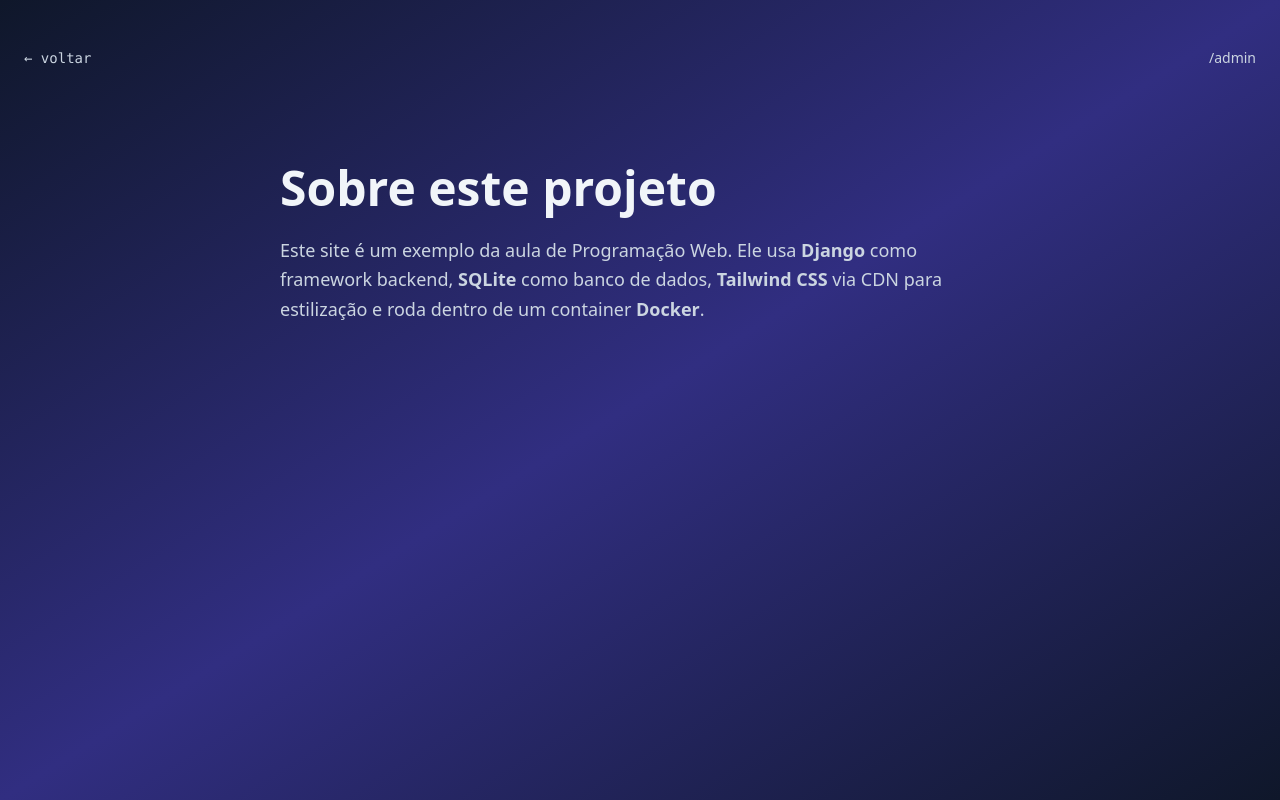
After one commit to estebanalfsa/demo-django, a Django app: page /sobre/ in a window 1280 px wide. The commit adds this page. Run offline with Django 5.2, Linux system fonts and the light colour scheme; some libraries are stand-ins or nearby versions.

Commit message:
Trocando Template - Pagina Sobre

```diff
--- a/home/urls.py
+++ b/home/urls.py
@@ -4,4 +4,5 @@
 
 urlpatterns = [
     path("", views.index, name="index"),
+    path("sobre/", views.sobre, name="sobre"),       # ← nova rota
 ]
--- a/home/views.py
+++ b/home/views.py
@@ -6,3 +6,7 @@
 def index(request):
     mensagens = Mensagem.objects.all()
     return render(request, "home/index.html", {"mensagens": mensagens})
+
+
+def sobre(request):                                   # ← nova view
+    return render(request, "home/sobre.html")
--- a/templates/home/index.html
+++ b/templates/home/index.html
@@ -6,7 +6,7 @@
     <title>Demo Django + Tailwind</title>
     <script src="https://cdn.tailwindcss.com"></script>
 </head>
-<body class="bg-gradient-to-br from-slate-900 via-indigo-900 to-slate-900 min-h-screen text-slate-100">
+<body class="bg-gradient-to-br from-emerald-900 via-teal-900 to-slate-900 ...">
 
     <header class="container mx-auto px-6 py-12">
         <nav class="flex items-center justify-between">
@@ -15,6 +15,7 @@
                 <span class="font-mono text-sm text-slate-300">demo-django</span>
             </div>
             <a href="/admin/" class="text-sm text-slate-300 hover:text-white transition">/admin</a>
+            <a href="/sobre/" class="text-sm text-slate-300 hover:text-white transition">/sobre</a>
         </nav>
     </header>
 
--- /dev/null
+++ b/templates/home/sobre.html
@@ -0,0 +1,29 @@
+<!DOCTYPE html>
+<html lang="pt-br">
+<head>
+    <meta charset="UTF-8">
+    <meta name="viewport" content="width=device-width, initial-scale=1.0">
+    <title>Sobre · Demo Django</title>
+    <script src="https://cdn.tailwindcss.com"></script>
+</head>
+<body class="bg-gradient-to-br from-slate-900 via-indigo-900 to-slate-900 min-h-screen text-slate-100">
+
+    <header class="container mx-auto px-6 py-12">
+        <nav class="flex items-center justify-between">
+            <a href="/" class="font-mono text-sm text-slate-300 hover:text-white">← voltar</a>
+            <a href="/admin/" class="text-sm text-slate-300 hover:text-white">/admin</a>
+        </nav>
+    </header>
+
+    <main class="container mx-auto px-6 py-12 max-w-3xl">
+        <h1 class="text-5xl font-bold mb-6">Sobre este projeto</h1>
+        <p class="text-lg text-slate-300 leading-relaxed">
+            Este site é um exemplo da aula de Programação Web. Ele usa
+            <strong>Django</strong> como framework backend, <strong>SQLite</strong>
+            como banco de dados, <strong>Tailwind CSS</strong> via CDN para
+            estilização e roda dentro de um container <strong>Docker</strong>.
+        </p>
+    </main>
+
+</body>
+</html>
```
Also changed, not shown: imagens/sobre.png (added).
